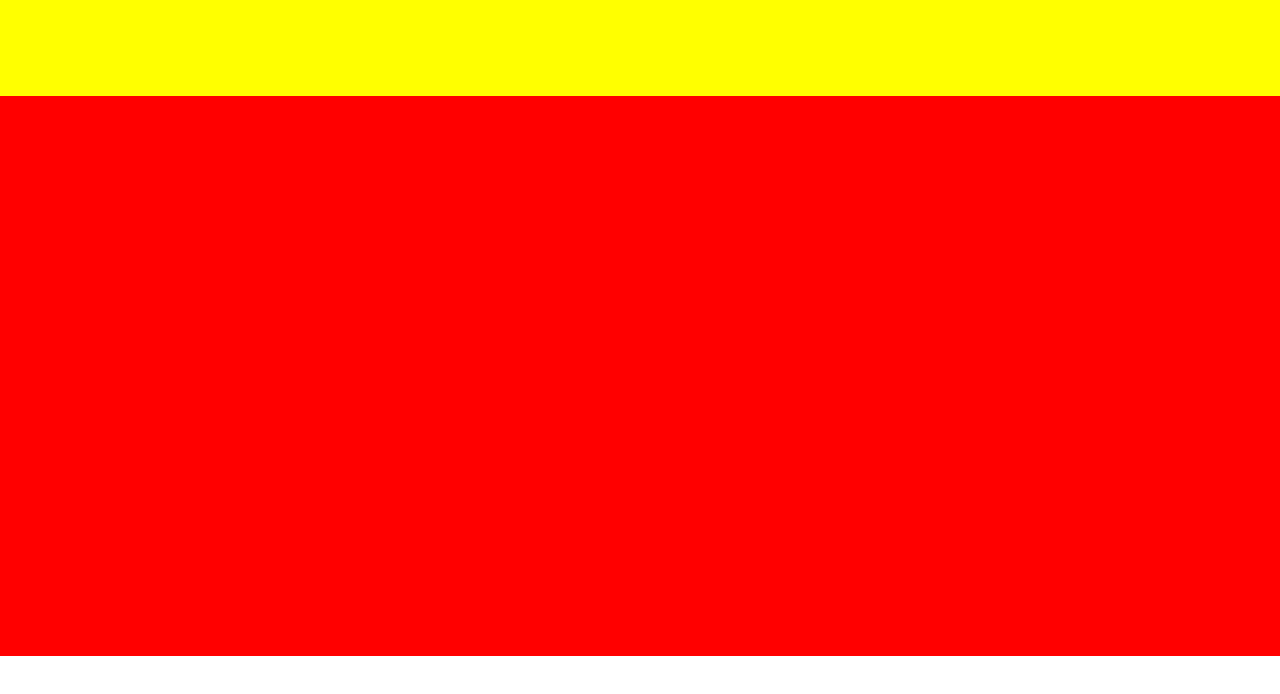
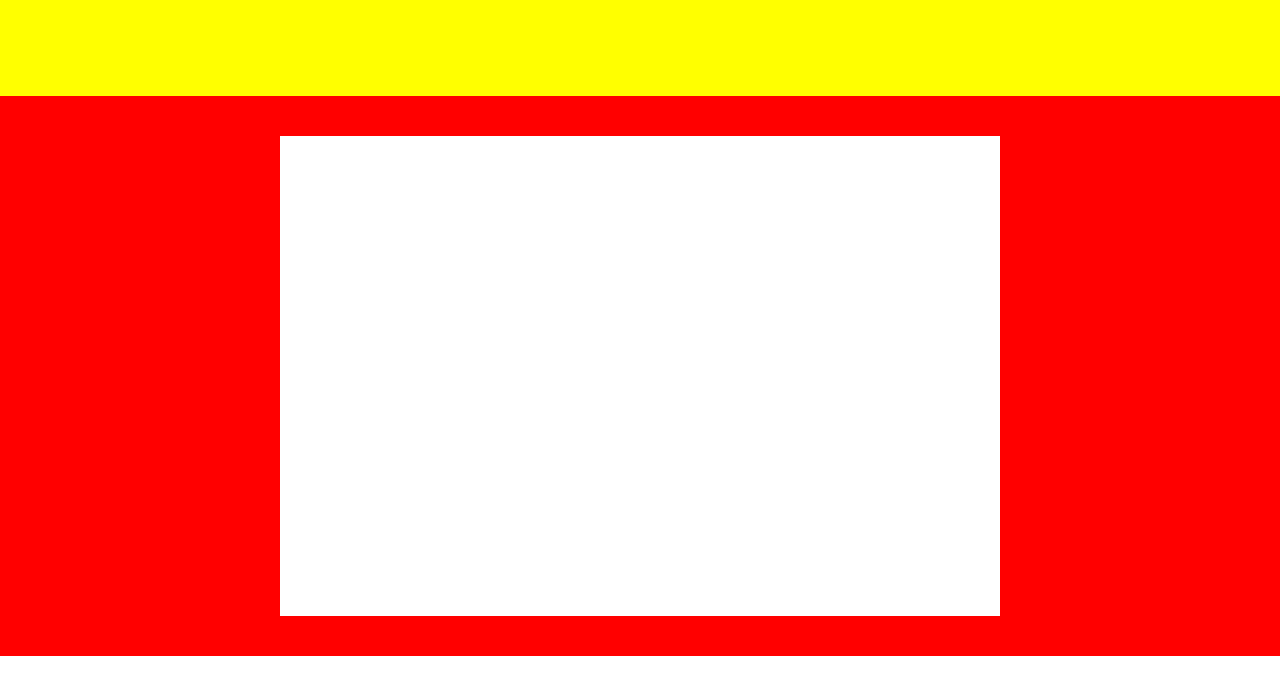
Before and after one commit to thomasperge/supersimon, a plain HTML site: page index.html in a window 1280 px wide. Drawn offline with Linux system fonts and the light colour scheme.

Commit message:
feat: add button game color

```diff
--- a/index.html
+++ b/index.html
@@ -13,8 +13,27 @@
 
     </div>
     <!-- Container -->
-    <div class="containergame">
+    <div class="containergame flex">
+        <div class="areagame">
+            <div class="lightbluecolor buttonColorGame">
 
+            </div>
+            <div class="yellowcolor buttonColorGame">
+
+            </div>
+            <div class="pinkcolor buttonColorGame">
+
+            </div>
+            <div class="darkbluecolor buttonColorGame">
+
+            </div>
+            <div class="orangecolor buttonColorGame">
+
+            </div>
+            <div class="greencolor buttonColorGame">
+
+            </div>
+        </div>
     </div>
 </body>
 </html>
--- a/style.css
+++ b/style.css
@@ -21,3 +21,16 @@
     height: 12vh;
     background-color: yellow;
 }
+
+.areagame {
+    display: grid;
+    grid-template-columns: repeat(3, 1fr);
+    width: 90vh;
+    height: 60vh;
+    background-color: purple;
+}
+
+/* Button Game */
+.buttonColorGame {
+    background-color: white;
+}
```
Also changed, not shown: package.json (deleted, +0 -22 lines), 2 other files.
